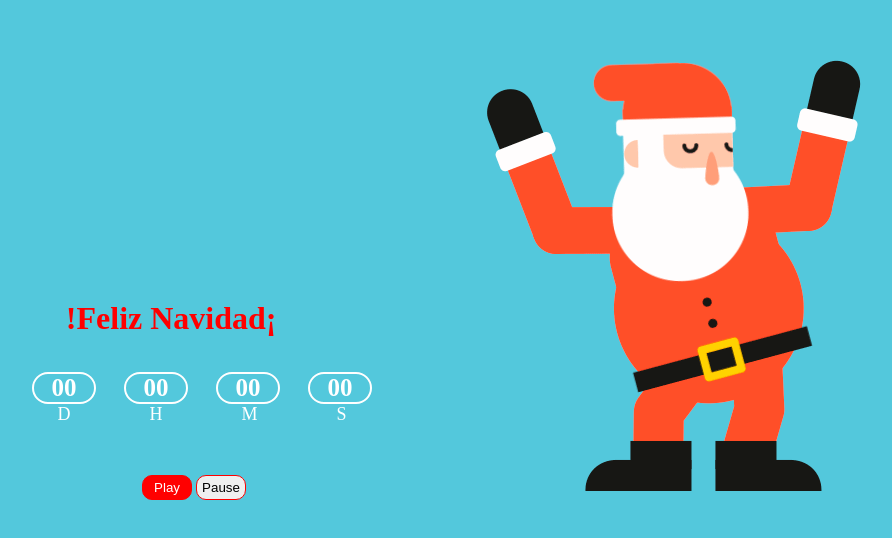
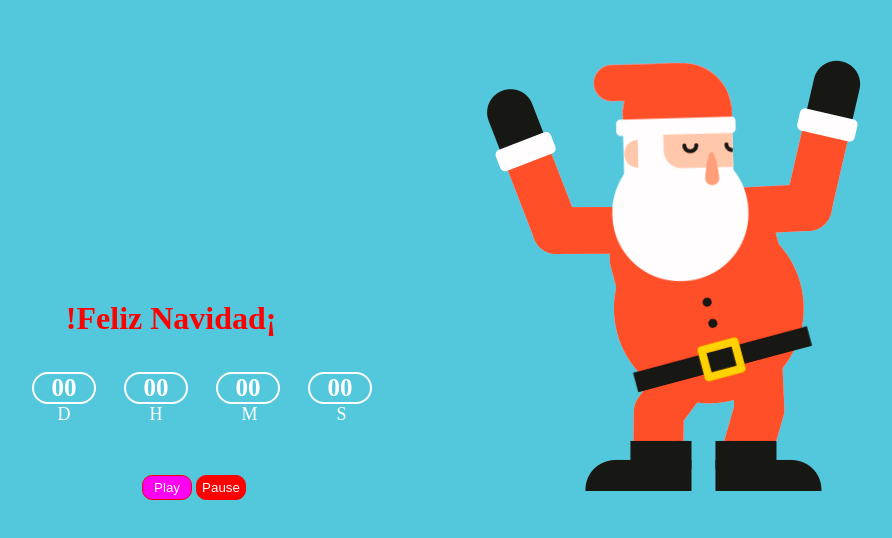
Before and after one commit to bluaxl/javaScript, a plain HTML site: page Proyecto8/index.html in a window 1280 px wide. In both pictures the pointer is over the button "Play". Shown: the whole page, without its empty margins (102-994 px from the left). Drawn offline with Linux system fonts and the light colour scheme.

Commit message:
proyecto 8

```diff
--- a/Proyecto8/css/style.css
+++ b/Proyecto8/css/style.css
@@ -26,7 +26,17 @@ body{
 
 .boton.on{
     cursor: pointer;
+    background-color: red;
+    color: white;
+    border: red 1px solid;
 }
+
+.boton.on:hover{
+    background-color: rgb(255, 0, 242);
+    color: white;
+    transition: 1s;
+}
+
 .grande{
     display: flex;
     align-items: center;
@@ -48,15 +58,9 @@ body{
     text-decoration: none;
     height: 25px;
     width: 50px;
-    border: red 1px solid;
     border-radius: 10px;
 }
 
-.boton:hover{
-    background-color: red;
-    color: white;
-    transition: 1s;
-}
 
 .botones{
     margin-left: 50%;
--- a/Proyecto8/script.js
+++ b/Proyecto8/script.js
@@ -64,7 +64,7 @@ function cuentaRegresiva(tiempoFaltante, reloj, mensaje){
     },1000);
 };
 
-cuentaRegresiva('NOV 08 2023 17:34:00', 'cuentaRegresiva','!Feliz Navidad¡')
+cuentaRegresiva('NOV 08 2023 17:50:00', 'cuentaRegresiva','!Feliz Navidad¡')
 
 function play(){
     botonAudio.play();
```
